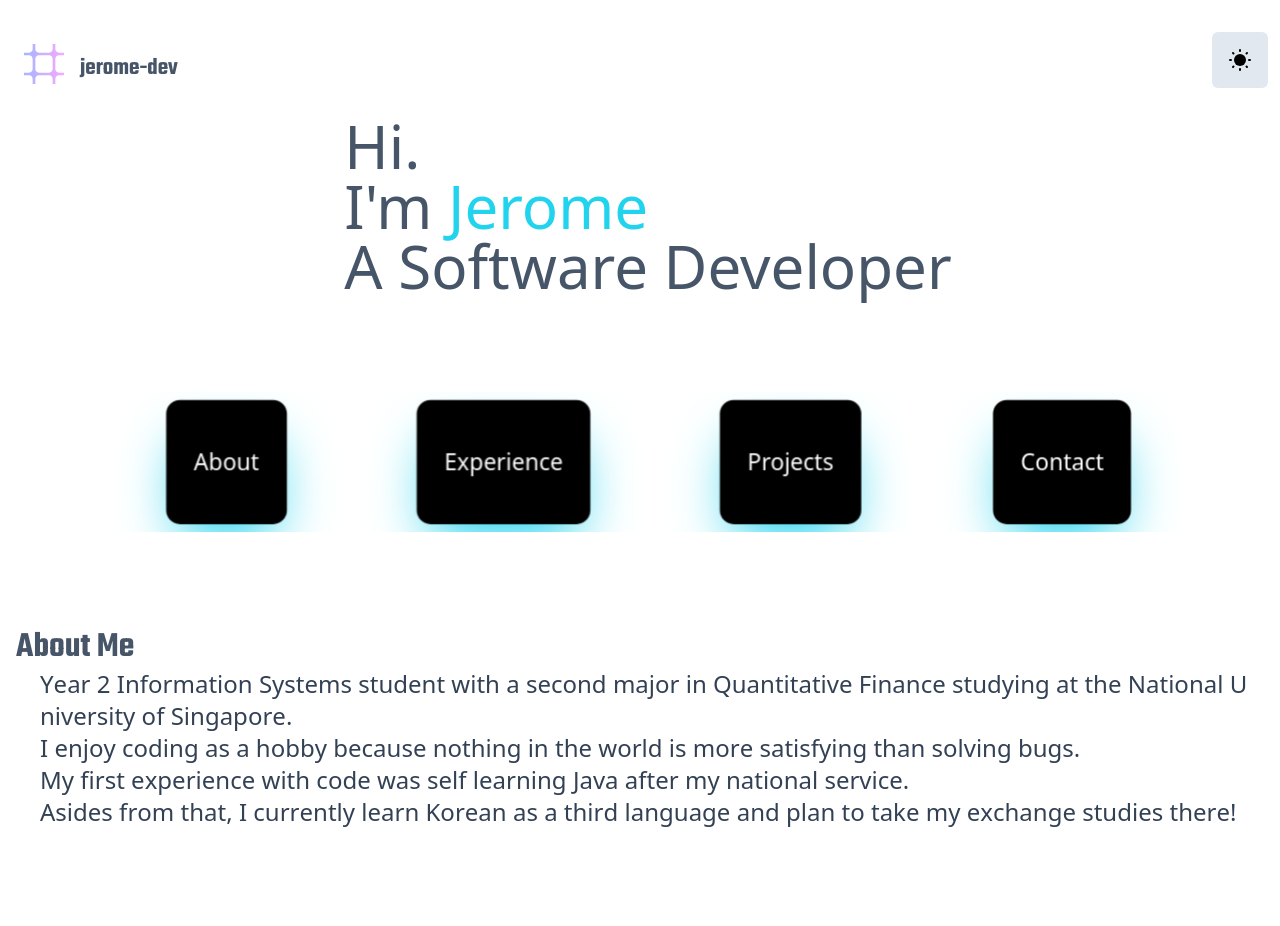
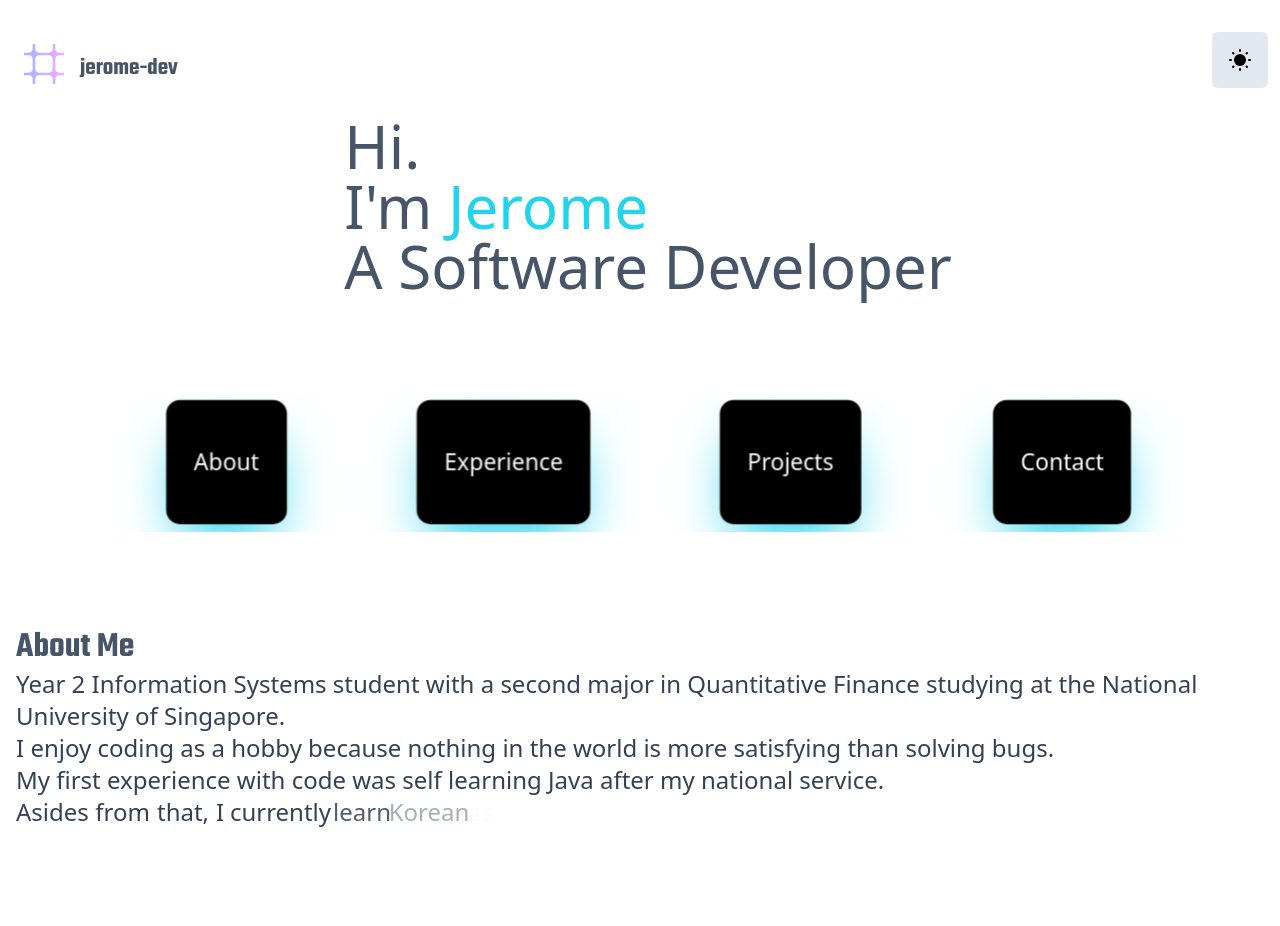
Before and after one commit to jaejayrome/Jerome-Portfolio, a Next.js app in the folder jerome-portfolio/: page / in a window 1280 px wide. Shown: the top 926 px of the page. Built offline with nearby package versions, Linux system fonts and the light colour scheme.

Commit message:
check word wrapping bug fixed on deployed site

```diff
--- a/jerome-portfolio/src/app/about.tsx
+++ b/jerome-portfolio/src/app/about.tsx
@@ -1,95 +1,53 @@
 import {motion} from 'framer-motion';
 
 export default function About() {
-
-    const text : string = "Year 2 Information Systems student with a second major in Quantitative Finance studying at the National University of Singapore.";
-    const text2: string = "I enjoy coding as a hobby because nothing in the world is more satisfying than solving bugs. "
-    const text3: string = "My first experience with code was self learning Java after my national service."
-    const text4: string = "Asides from that, I currently learn Korean as a third language and plan to take my exchange studies there!";
-    const letters : string[] = Array.from(text)
-    const letters2: string[] = Array.from(text2)
-    const letters3: string[] = Array.from(text3)
-    const letters4: string[] = Array.from(text4)
+    const texts = [
+        "Year 2 Information Systems student with a second major in Quantitative Finance studying at the National University of Singapore.",
+        "I enjoy coding as a hobby because nothing in the world is more satisfying than solving bugs. ",
+        "My first experience with code was self learning Java after my national service.",
+        "Asides from that, I currently learn Korean as a third language and plan to take my exchange studies there!"
+    ];
 
     const container = {
-        hidden: {opacity: 0},
-        visible: (i = 1) => ({
+        hidden: { opacity: 0 },
+        visible: {
             opacity: 1,
-            transition: {staggerChildren: 0.01, delayChildren: 0.04 * i},
-        }),
+            transition: { staggerChildren: 0.1 }
+        },
     };
 
     const child = {
+        hidden: { opacity: 0, x: -20 },
         visible: {
             opacity: 1,
             x: 0,
-            y: 0,
             transition: {
                 type: "spring",
                 damping: 12,
                 stiffness: 100,
-            },
-        },
-        hidden: {
-            opacity: 0,
-            x: -20,
-            y: -20,
-            transition: {
-                type: "spring",
-                damping: 12,
-                stiffness: 100,
-            },
+            }
         }
     };
-
 
     return (
         <div>
             <div className="dark:text-white text-slate-600 font-topLeft text-4xl">
                 About Me
             </div>
-
-            <motion.div className="flex flex-wrap max-w-1/2 text-slate-700 dark:text-slate-400 px-6 overflow-hidden text-lg mobile:text-2xl leading-" variants={container} initial= "hidden" animate= "visible">
-
-                <div className='flex flex-wrap'>
-                {letters.map((word, index) => (
-                    <motion.p variants={child} key={index}>
-                        {word === " " ? "\u00A0" : word}
-                    </motion.p>
+            <motion.div className="flex flex-col max-w-1/2 text-slate-700 dark:text-slate-400 overflow-hidden text-md mobile:text-2xl"
+                        variants={container}
+                        initial="hidden"
+                        animate="visible">
+                {texts.map((text, index) => (
+                    <div className='break-words' key={index}>
+                        {text.split(' ').map((word, wordIndex) => (
+                            <motion.span className='inline-block' variants={child} key={wordIndex}>
+                                {word + "\u00A0"}
+                            </motion.span>
+                        ))}
+                    </div>
                 ))}
-                </div>
-
-
-                <div className='flex flex-wrap'>
-                {letters2.map((word, index) => (
-                <motion.p variants={child} key={index}>
-                    {word === " " ? "\u00A0" : word}
-                </motion.p>
-                ))}
-                </div>
-
-
-                <div className='flex flex-wrap'>
-                {letters3.map((word, index) => (
-                <motion.p variants={child} key={index}>
-                    {word === " " ? "\u00A0" : word}
-                </motion.p>
-                ))}
-                </div>
-
-
-                <div className='flex flex-wrap'>
-                {letters4.map((word, index) => (
-                <motion.p variants={child} key={index}>
-                    {word === " " ? "\u00A0" : word}
-                </motion.p>
-                ))}
-                </div>
-
-
-
             </motion.div>
-
         </div>
     )
 }
```
Also changed, not shown: jerome-portfolio/src/app/experience.tsx (+21 -5 lines), jerome-portfolio/src/images/nus_light_logo.png (added), jerome-portfolio/src/images/vertical_timeline.png (added).
